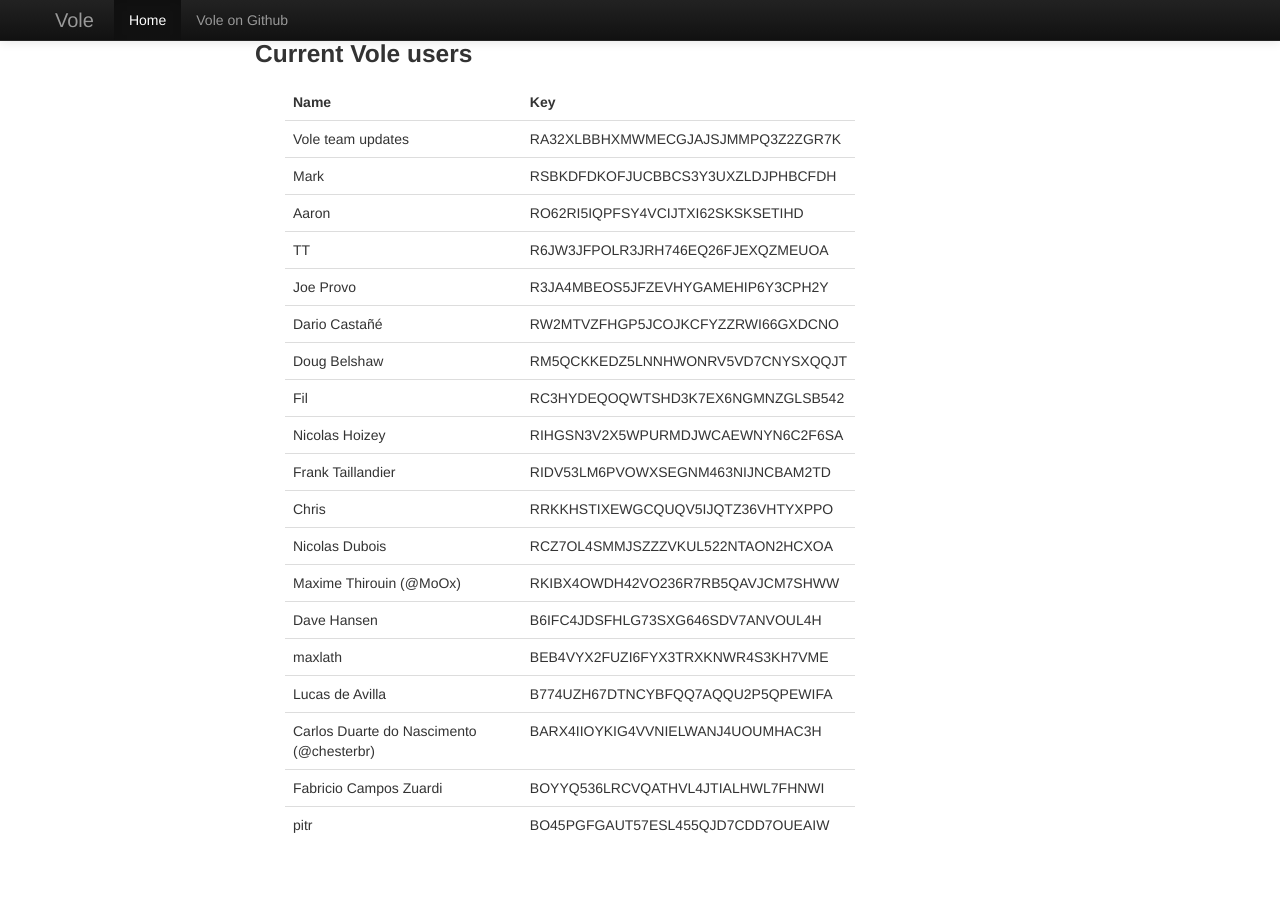
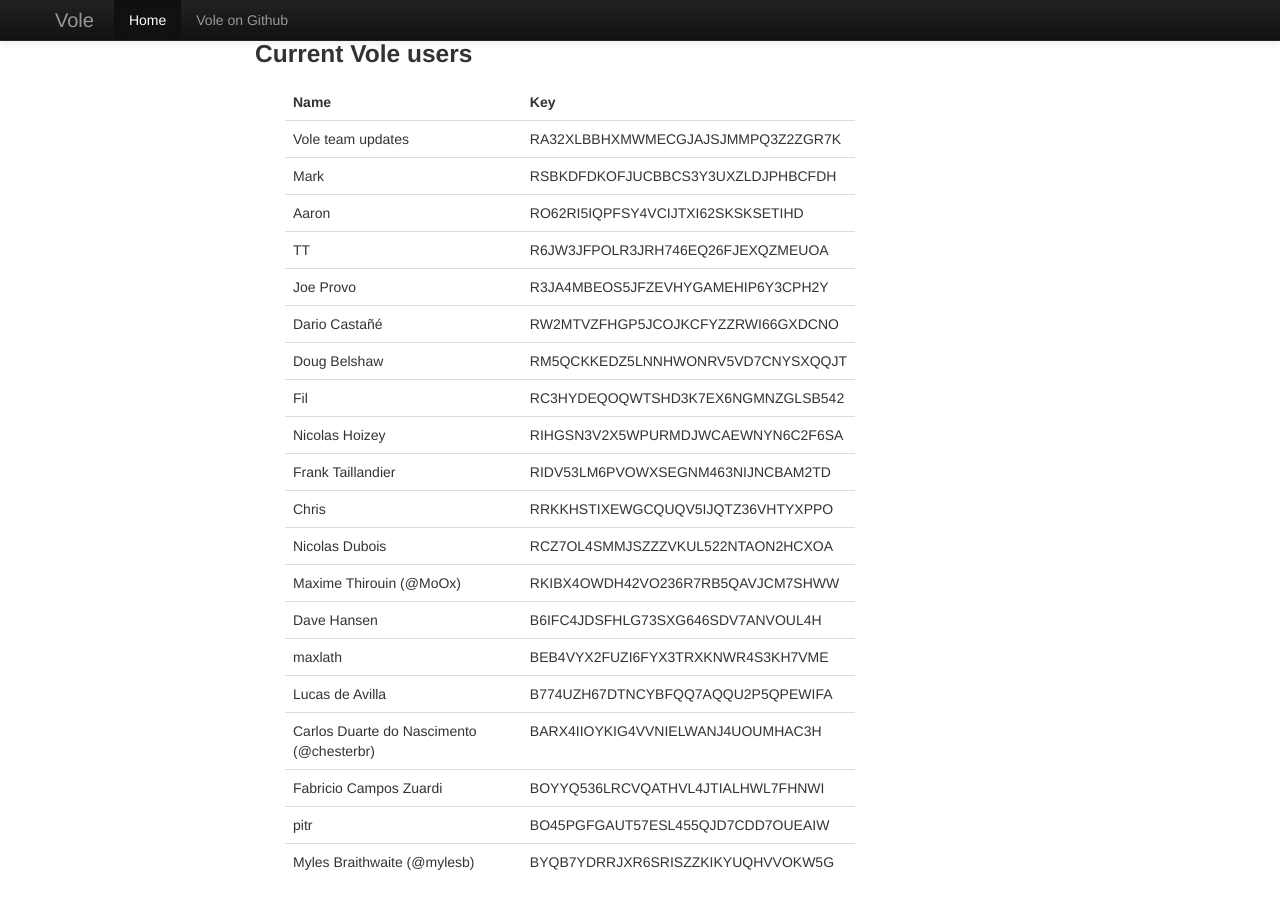
Before and after one commit to vole/vole.github.io, a Jekyll site: the page built from index.html, in a window 1280 px wide and 900 px high, scrolled down 2447 px. Built offline with Jekyll 4.4.1, drawn with Linux system fonts in a browser that asks for light colours; before the commit the page ends 3310 px from its top, so only the background shows below that.

Commit message:
Adding Myles

```diff
--- a/index.html
+++ b/index.html
@@ -178,6 +178,10 @@
               <td>pitr</td>
               <td>BO45PGFGAUT57ESL455QJD7CDD7OUEAIW</td>
             </tr>
+            <tr>
+              <td>Myles Braithwaite (@mylesb)</td>
+              <td>BYQB7YDRRJXR6SRISZZKIKYUQHVVOKW5G</td>
+            </tr>
           </tbody>
         </table>
       </div>
```
